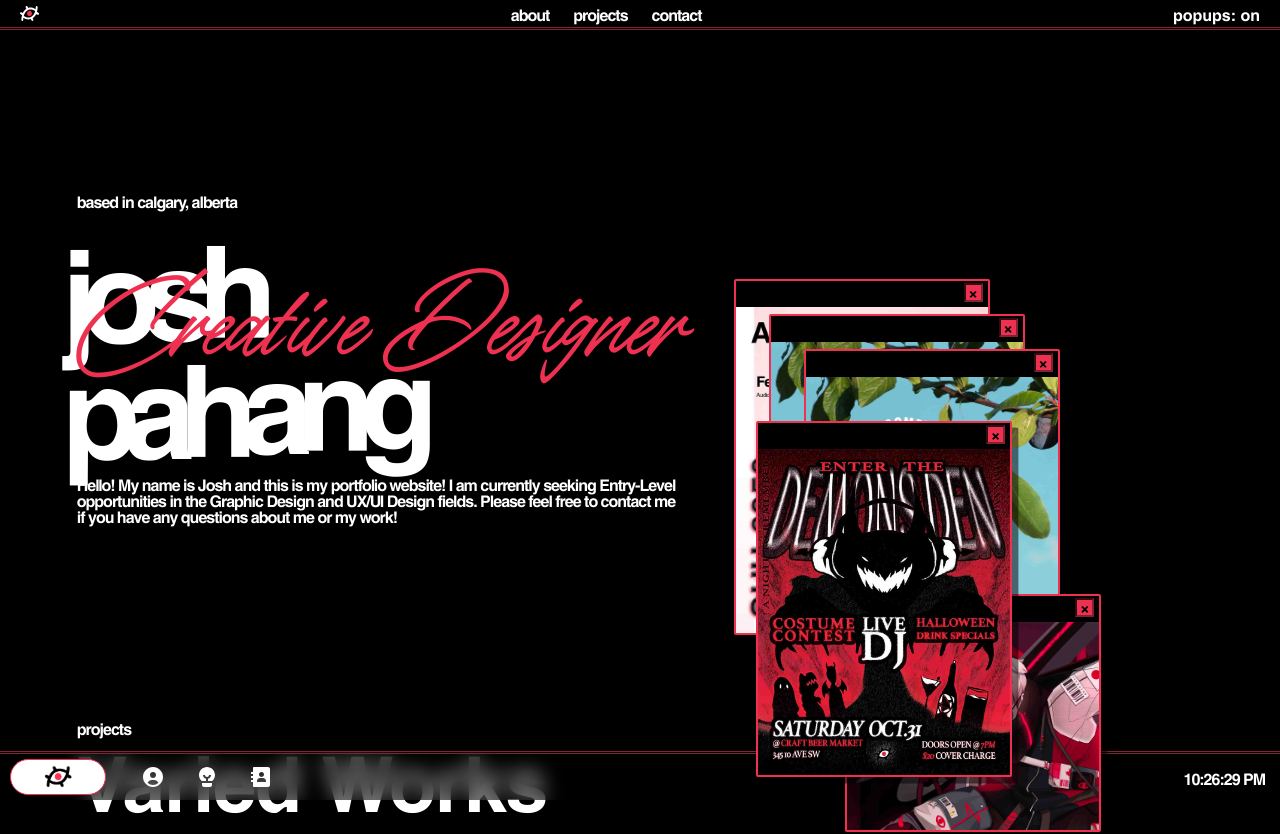
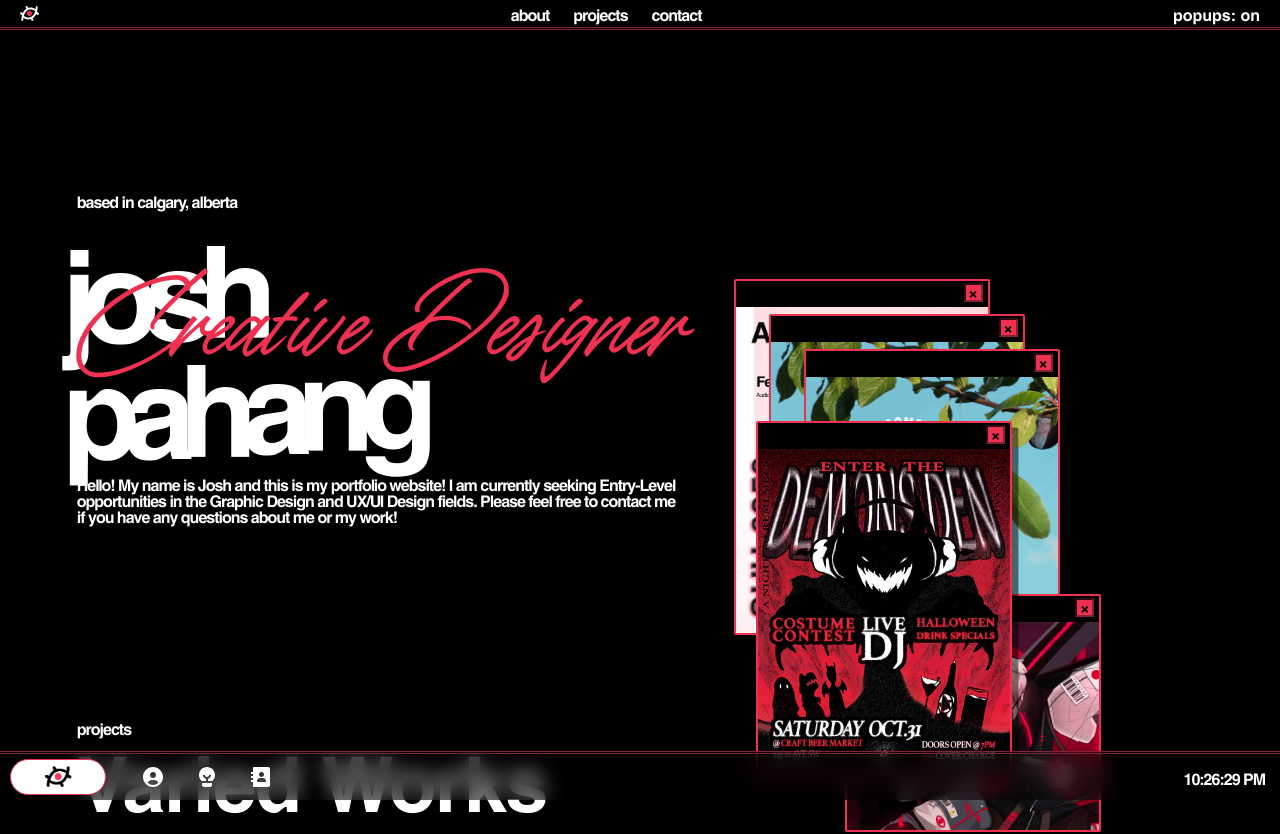
Before and after one commit to Shuujo/shuujo.github.io, a React (Vite) app in the folder portfolio-site/: page / in a window 1280 px wide. Shown: the top 834 px of the page. Built offline with nearby package versions, Linux system fonts and the light colour scheme.

Commit message:
Fixed Popup Wrapper Z-Index

```diff
--- a/portfolio-site/src/App.css
+++ b/portfolio-site/src/App.css
@@ -578,7 +578,7 @@ h1.cursive-text {
   overflow: hidden;
   pointer-events: none;
 
-  z-index: 1000;
+  z-index: 1;
 
   opacity: 1;
   transition: opacity 0.5s ease;
```
